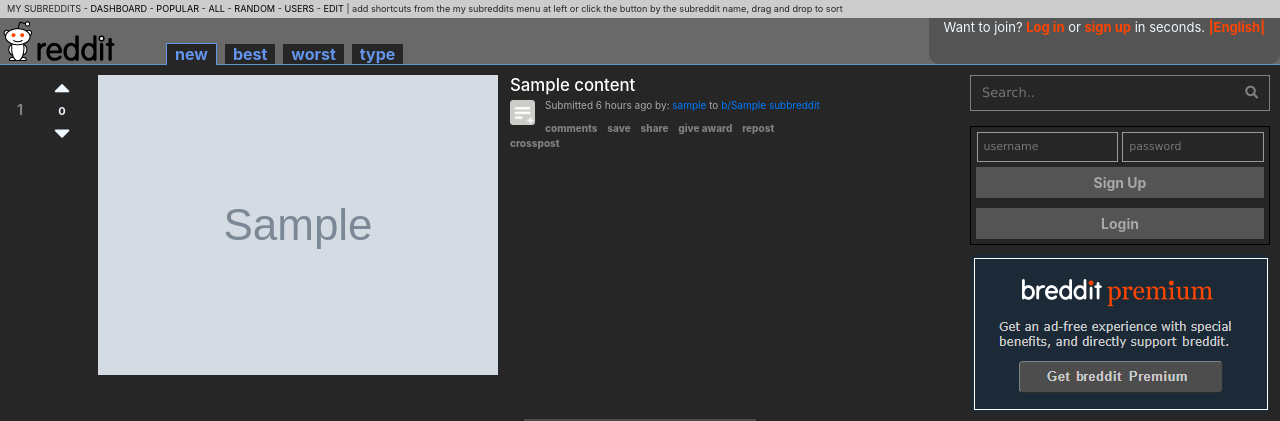
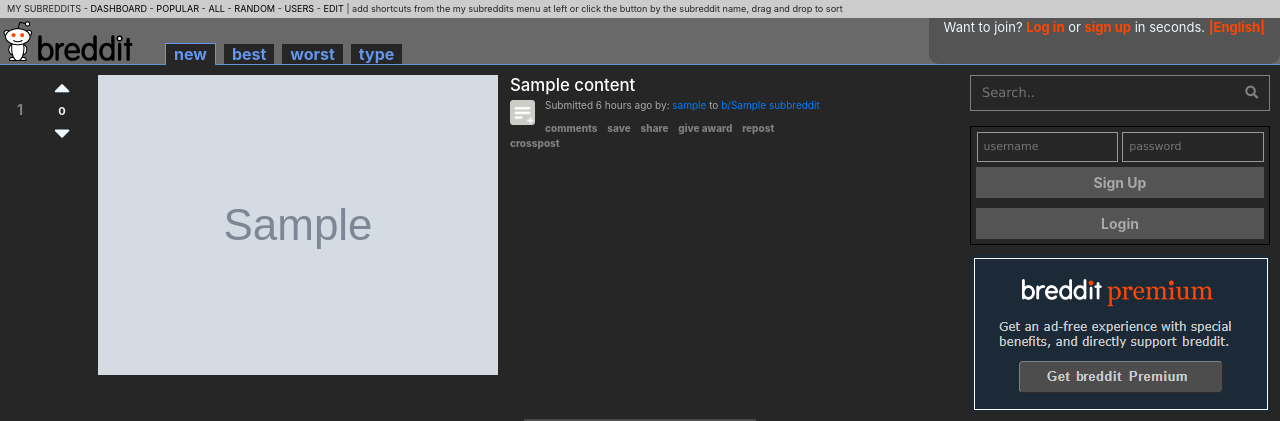
Before and after one commit to elvisknelson/breddit, a PHP site: page / in a window 1280 px wide. Shown: the top 421 px of the page. Run offline with PHP 8.4, Linux system fonts and the light colour scheme; tables that the repository leaves empty or names only in its code hold one stand-in row (values such as "Sample post"); grey boxes marked "Sample" are stand-in pictures; data that the repository does not hold is empty.

Commit message:
feat/update logo

```diff
--- a/style.css
+++ b/style.css
@@ -512,6 +512,7 @@ fieldset.createuser{
     list-style-type: none;
     margin-bottom: -2px;
     align-self: flex-end;
+    padding: 0 0 0 20px;
 }
 
 #header ul li a{
```
Also changed, not shown: images/logo.png.
